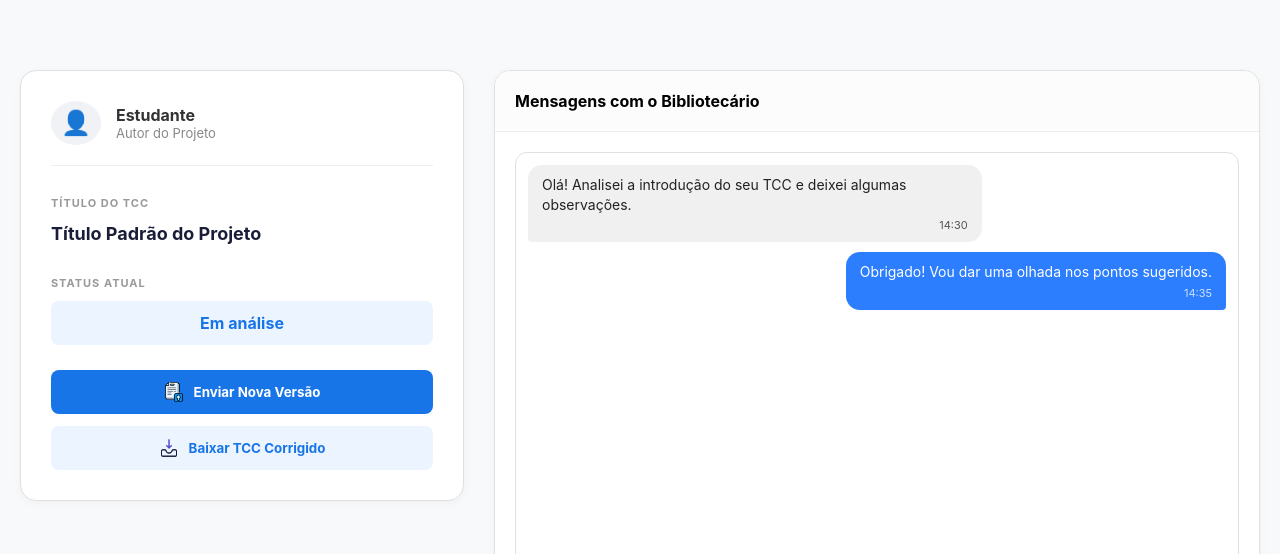
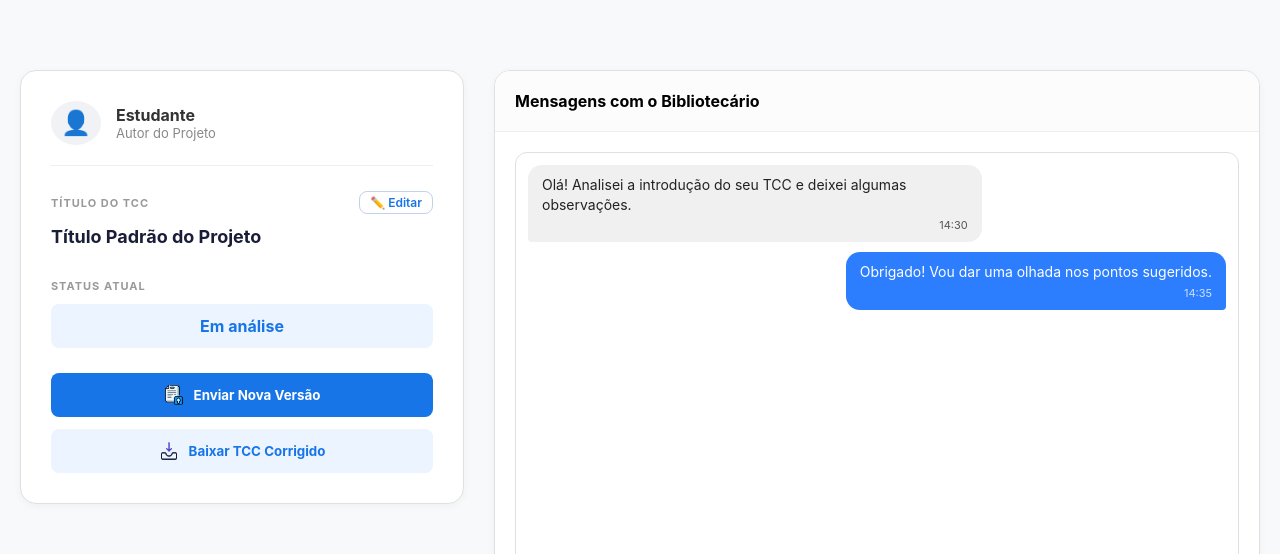
Before and after one commit to rebecasena98o/TCC-Web, a React (Vite) app: page /detalhes-tcc in a window 1280 px wide. Shown: the part 130-684 px from the top of the page. Built offline with nearby package versions, Linux system fonts and the light colour scheme.

Commit message:
fix/edit tcc and observations

```diff
--- a/src/pages/Aluno/HomeAluno.jsx
+++ b/src/pages/Aluno/HomeAluno.jsx
@@ -15,42 +15,51 @@ const HomeAluno = ({ user, setUser }) => {
   const [meusTccs, setMeusTccs] = useState([
     {
       id: 1,
-      titulo: "Análise de Sistemas de Informação na Gestão Empresarial",
-      status: "Ajustes Necessários",
+      titulo: 'Análise de Sistemas de Informação na Gestão Empresarial',
+      status: 'Ajustes Necessários',
       versao: 2,
-      data: "2026-04-28",
+      data: '2026-04-28',
       mensagens: 4,
-      statusClass: "status-alerta"
+      statusClass: 'status-alerta',
     },
     {
       id: 2,
-      titulo: "Impactos da Tecnologia na Educação Moderna",
-      status: "Em Correção",
+      titulo: 'Impactos da Tecnologia na Educação Moderna',
+      status: 'Em Correção',
       versao: 1,
-      data: "2026-04-28",
+      data: '2026-04-28',
       mensagens: 2,
-      statusClass: "status-progresso"
-    }
+      statusClass: 'status-progresso',
+    },
   ]);
 
-  const adicionarNovoTcc = (novoTitulo) => {
+  const adicionarNovoTcc = ({ tema, observacoes }) => {
     const novoTccObjeto = {
       id: Date.now(),
-      titulo: novoTitulo,
-      status: "Pendente",
+      titulo: tema,
+      status: 'Pendente',
       versao: 1,
       data: new Date().toISOString().split('T')[0],
       mensagens: 0,
-      statusClass: "status-pendente"
+      statusClass: 'status-pendente',
     };
 
-    setMeusTccs([novoTccObjeto, ...meusTccs]);
+    setMeusTccs((prev) => [novoTccObjeto, ...prev]);
+    setModalAberto(false);
+
+    // Navega direto para os detalhes do ticket recém-criado.
+    // Se houver observação, ela chegará como primeira mensagem do chat.
+    navigate('/detalhes-tcc', {
+      state: {
+        tccSelecionado: novoTccObjeto,
+        observacaoInicial: observacoes || null,
+      },
+    });
   };
 
   return (
     <div className="dashboard-wrapper">
       <Header user={user} setUser={setUser} />
-
 
       <main className="content-container" style={{ paddingTop: '110px' }}>
         <div className="content-header">
@@ -59,15 +68,13 @@ const HomeAluno = ({ user, setUser }) => {
             <p className="section-subtitle">Acompanhe o status das suas revisões</p>
           </div>
 
-
           <button className="btn-novo-tcc" onClick={() => setModalAberto(true)}>
             <span>+</span> Novo TCC
           </button>
         </div>
 
         <div className="tcc-grid">
-          {meusTccs.map(tcc => (
-
+          {meusTccs.map((tcc) => (
             <div
               key={tcc.id}
               className="tcc-card"
--- a/src/pages/Tickets/DetalhesTccAluno.jsx
+++ b/src/pages/Tickets/DetalhesTccAluno.jsx
@@ -9,44 +9,279 @@ import '../../Style/Librarian/StyleTccChat.css';
 import '../../Style/Librarian/StyleMessageList.css';
 import '../../Style/Librarian/StyleMessage.css';
 
+function EditarTicketModal({ tcc, onClose, onSalvar }) {
+  const [titulo, setTitulo] = useState(tcc.titulo);
+  const [arquivo, setArquivo] = useState(null);
+
+  function handleSalvar() {
+    if (!titulo.trim()) return;
+    onSalvar({ titulo: titulo.trim(), arquivo });
+  }
+
+  const overlayStyle = {
+    position: 'fixed',
+    inset: 0,
+    background: 'rgba(10, 29, 55, 0.5)',
+    display: 'flex',
+    alignItems: 'center',
+    justifyContent: 'center',
+    zIndex: 999,
+  };
+
+  const boxStyle = {
+    background: '#fff',
+    borderRadius: '16px',
+    width: '440px',
+    maxWidth: '95vw',
+    boxShadow: '0 8px 32px rgba(24,117,232,0.15)',
+    overflow: 'hidden',
+    fontFamily: 'Inter, sans-serif',
+  };
+
+  const headerStyle = {
+    background: '#F5F9FF',
+    borderBottom: '2px solid #C4D1EB',
+    padding: '18px 24px',
+    display: 'flex',
+    justifyContent: 'space-between',
+    alignItems: 'center',
+  };
+
+  const bodyStyle = {
+    padding: '20px 24px',
+    display: 'flex',
+    flexDirection: 'column',
+    gap: '16px',
+  };
+
+  const labelStyle = {
+    fontSize: '13px',
+    fontWeight: '600',
+    color: '#374151',
+    display: 'block',
+    marginBottom: '6px',
+  };
+
+  const inputStyle = {
+    width: '100%',
+    border: '1px solid #C4D1EB',
+    borderRadius: '20px',
+    padding: '10px 16px',
+    fontSize: '14px',
+    color: '#374151',
+    fontFamily: 'Inter, sans-serif',
+    outline: 'none',
+    boxSizing: 'border-box',
+  };
+
+  const footerStyle = {
+    display: 'flex',
+    justifyContent: 'flex-end',
+    gap: '10px',
+    padding: '16px 24px',
+    borderTop: '1px solid #e5e7eb',
+    background: '#F5F9FF',
+  };
+
+  return (
+    <div style={overlayStyle}>
+      <div style={boxStyle}>
+
+        <div style={headerStyle}>
+          <div>
+            <h2 style={{ fontSize: '16px', fontWeight: '700', color: '#0A1D37', margin: 0 }}>
+              Editar Ticket
+            </h2>
+            <p style={{ fontSize: '12px', color: '#1875E8', margin: '4px 0 0' }}>
+              Atualize os dados do seu TCC
+            </p>
+          </div>
+          <button
+            onClick={onClose}
+            style={{
+              background: '#e5e7eb',
+              border: 'none',
+              borderRadius: '50%',
+              width: '28px',
+              height: '28px',
+              cursor: 'pointer',
+              fontSize: '14px',
+              display: 'flex',
+              alignItems: 'center',
+              justifyContent: 'center',
+            }}
+          >
+            ✕
+          </button>
+        </div>
+
+        <div style={bodyStyle}>
+
+          <div>
+            <label style={labelStyle}>Título do TCC *</label>
+            <input
+              style={inputStyle}
+              type="text"
+              value={titulo}
+              onChange={(e) => setTitulo(e.target.value)}
+              placeholder="Digite o título do seu TCC"
+            />
+          </div>
+
+          <div>
+            <label style={labelStyle}>
+              Substituir arquivo{' '}
+              <span style={{ fontSize: '11px', color: '#6b7280', fontWeight: 400 }}>
+                (opcional)
+              </span>
+            </label>
+            <input
+              style={{ ...inputStyle, padding: '8px 16px', borderRadius: '12px' }}
+              type="file"
+              accept=".pdf,.doc,.docx"
+              onChange={(e) => setArquivo(e.target.files[0] || null)}
+            />
+            {arquivo && (
+              <p style={{ fontSize: '12px', color: '#1875E8', marginTop: '6px' }}>
+                📎 {arquivo.name}
+              </p>
+            )}
+          </div>
+
+        </div>
+
+        <div style={footerStyle}>
+          <button
+            onClick={onClose}
+            style={{
+              background: '#fff',
+              border: '1px solid #C4D1EB',
+              borderRadius: '20px',
+              padding: '8px 20px',
+              fontWeight: '600',
+              fontSize: '14px',
+              cursor: 'pointer',
+              fontFamily: 'Inter, sans-serif',
+            }}
+          >
+            Cancelar
+          </button>
+          <button
+            onClick={handleSalvar}
+            disabled={!titulo.trim()}
+            style={{
+              background: titulo.trim() ? '#1875E8' : '#9ca3af',
+              color: '#fff',
+              border: 'none',
+              borderRadius: '20px',
+              padding: '8px 22px',
+              fontWeight: '700',
+              fontSize: '14px',
+              cursor: titulo.trim() ? 'pointer' : 'not-allowed',
+              fontFamily: 'Inter, sans-serif',
+            }}
+          >
+            Salvar Alterações
+          </button>
+        </div>
+
+      </div>
+    </div>
+  );
+}
+
+// ─── Tela principal ───────────────────────────────────────────────────────────
 const DetalhesTccAluno = ({ user }) => {
   const location = useLocation();
 
-  const tcc = location.state?.tccSelecionado || {
-    titulo: "Título Padrão do Projeto",
-    status: "Em análise",
-    aluno: user?.email?.split('@')[0] || "Estudante",
-    statusClass: "status-progresso"
+  const tccInicial = location.state?.tccSelecionado || {
+    titulo: 'Título Padrão do Projeto',
+    status: 'Em análise',
+    aluno: user?.email?.split('@')[0] || 'Estudante',
+    statusClass: 'status-progresso',
   };
 
+  // Observação enviada no momento de criação do ticket vira primeira mensagem
+  const observacaoInicial = location.state?.observacaoInicial || null;
 
-  const [historicoMensagens, setHistoricoMensagens] = useState([
-    { text: "Olá! Analisei a introdução do seu TCC e deixei algumas observações.", fromMe: false, time: "14:30" },
-    { text: "Obrigado! Vou dar uma olhada nos pontos sugeridos.", fromMe: true, time: "14:35" }
-  ]);
+  const mensagensIniciais = [
+    ...(observacaoInicial
+      ? [{
+          text: observacaoInicial,
+          fromMe: true,
+          time: new Date().toLocaleTimeString('pt-BR', { hour: '2-digit', minute: '2-digit' }),
+        }]
+      : []),
+    {
+      text: 'Olá! Analisei a introdução do seu TCC e deixei algumas observações.',
+      fromMe: false,
+      time: '14:30',
+    },
+    { text: 'Obrigado! Vou dar uma olhada nos pontos sugeridos.', fromMe: true, time: '14:35' },
+  ];
 
+  const [tcc, setTcc] = useState(tccInicial);
+  const [historicoMensagens, setHistoricoMensagens] = useState(mensagensIniciais);
+  const [editarAberto, setEditarAberto] = useState(false);
+  const [toast, setToast] = useState(null);
+
+  function exibirToast(mensagem, tipo = 'sucesso') {
+    setToast({ mensagem, tipo });
+    setTimeout(() => setToast(null), 3000);
+  }
 
   const handleEnviarMensagemAluno = (textoDigitado) => {
-    const horaAtual = new Date().toLocaleTimeString('pt-BR', { hour: '2-digit', minute: '2-digit' });
+    const horaAtual = new Date().toLocaleTimeString('pt-BR', {
+      hour: '2-digit',
+      minute: '2-digit',
+    });
+    setHistoricoMensagens((prev) => [
+      ...prev,
+      { text: textoDigitado, fromMe: true, time: horaAtual },
+    ]);
+  };
 
-    const novaMensagem = {
-      text: textoDigitado,
-      fromMe: true,
-      time: horaAtual
-    };
+  function handleSalvarEdicao({ titulo, arquivo }) {
+    // TODO: enviar para o backend
+    console.log('Atualizando ticket:', { titulo, arquivo: arquivo?.name });
 
-    setHistoricoMensagens([...historicoMensagens, novaMensagem]);
+    setTcc((prev) => ({ ...prev, titulo }));
+    setEditarAberto(false);
+    exibirToast('Ticket atualizado com sucesso!');
+  }
+
+  const toastStyle = {
+    position: 'fixed',
+    top: '24px',
+    left: '50%',
+    transform: 'translateX(-50%)',
+    color: '#fff',
+    padding: '12px 24px',
+    borderRadius: '8px',
+    fontSize: '14px',
+    fontWeight: '500',
+    fontFamily: 'Inter, sans-serif',
+    boxShadow: '0 4px 16px rgba(0,0,0,0.2)',
+    zIndex: 9999,
+    whiteSpace: 'nowrap',
+    backgroundColor: toast?.tipo === 'erro' ? '#b11e11' : '#16a34a',
   };
 
   return (
     <div className="dashboard-wrapper">
+
+      {toast && (
+        <div style={toastStyle}>
+          {toast.tipo === 'erro' ? '✕' : '✓'} {toast.mensagem}
+        </div>
+      )}
+
       <Header user={user} />
-
 
       <main className="ticket-container" style={{ paddingTop: '110px' }}>
 
+        <aside className="ticket-sidebar">
 
-        <aside className="ticket-sidebar">
           <div className="info-card-aluno">
             <div className="user-avatar-placeholder">👤</div>
             <div>
@@ -56,12 +291,33 @@ const DetalhesTccAluno = ({ user }) => {
           </div>
 
           <div className="tcc-detail-box">
-            <label> Título do TCC </label>
-            <h3> {tcc.titulo} </h3>
+            <div style={{ display: 'flex', alignItems: 'center', justifyContent: 'space-between' }}>
+              <label>Título do TCC</label>
+              {tcc.status !== 'Aprovado' && (
+                <button
+                  onClick={() => setEditarAberto(true)}
+                  title="Editar ticket"
+                  style={{
+                    background: 'none',
+                    border: '1px solid #C4D1EB',
+                    borderRadius: '8px',
+                    padding: '3px 10px',
+                    fontSize: '12px',
+                    color: '#1875E8',
+                    cursor: 'pointer',
+                    fontFamily: 'Inter, sans-serif',
+                    fontWeight: '600',
+                  }}
+                >
+                  ✏️ Editar
+                </button>
+              )}
+            </div>
+            <h3>{tcc.titulo}</h3>
           </div>
 
           <div className="status-container-ticket">
-            <label> Status Atual </label>
+            <label>Status Atual</label>
             <div className={`status-badge-grande ${tcc.statusClass}`}>
               {tcc.status}
             </div>
@@ -78,8 +334,8 @@ const DetalhesTccAluno = ({ user }) => {
               Baixar TCC Corrigido
             </button>
           </div>
+
         </aside>
-
 
         <section className="chat-section">
           <div className="chat-header">
@@ -95,6 +351,15 @@ const DetalhesTccAluno = ({ user }) => {
         </section>
 
       </main>
+
+      {editarAberto && (
+        <EditarTicketModal
+          tcc={tcc}
+          onClose={() => setEditarAberto(false)}
+          onSalvar={handleSalvarEdicao}
+        />
+      )}
+
     </div>
   );
 };
--- a/src/pages/Tickets/NovoTicketModal.jsx
+++ b/src/pages/Tickets/NovoTicketModal.jsx
@@ -2,49 +2,51 @@ import React, { useState } from 'react';
 import { FaBook, FaGraduationCap, FaCommentAlt, FaPaperclip, FaTimes } from 'react-icons/fa';
 import '../../Style/Ticket/StyleTicket.css';
 
-const NovoTicketModal = ({ isOpen, onClose, user, onAddTicket}) => {
+const NovoTicketModal = ({ isOpen, onClose, user, onAddTicket }) => {
 
   const [tema, setTema] = useState('');
   const [observacoes, setObservacoes] = useState('');
   const [arquivo, setArquivo] = useState(null);
+  const [toast, setToast] = useState(null);
 
   if (!isOpen) return null;
 
-  const cursoUsuario = user?.course || user?.curso || "Curso Não Identificado";
+  const cursoUsuario = user?.course || user?.curso || 'Curso Não Identificado';
 
+  function exibirToast(mensagem, tipo = 'erro') {
+    setToast({ mensagem, tipo });
+    setTimeout(() => setToast(null), 3500);
+  }
 
   const handleFileChange = (e) => {
     const file = e.target.files[0];
-    if (file) {
-      setArquivo(file);
-    }
+    if (file) setArquivo(file);
   };
 
   const handleSubmeterTicket = (e) => {
     e.preventDefault();
 
-
     if (!tema.trim() || !arquivo) {
-      alert("Por favor, preencha o tema e anexe o arquivo do seu TCC!");
+      exibirToast('Por favor, preencha o tema e anexe o arquivo do seu TCC!');
       return;
     }
 
-    // Estrutura do payload simulando o envio para o backend
     const novoTicketPayload = {
       aluno: user?.name || user?.email,
       curso: cursoUsuario,
       title: tema,
       description: observacoes,
       file: arquivo.name,
-      sentDate: new Date().toISOString().split('T')[0], // Data atual formato YYYY-MM-DD
-      status: 'PENDENTE'
+      sentDate: new Date().toISOString().split('T')[0],
+      status: 'PENDENTE',
     };
 
-    console.log("Enviando Novo Ticket para a Fila do Bibliotecário:", novoTicketPayload);
-    alert("Ticket aberto com sucesso! Seu TCC foi enviado para a fila de avaliação.");
+    console.log('Enviando Novo Ticket para a Fila do Bibliotecário:', novoTicketPayload);
 
     if (typeof onAddTicket === 'function') {
-      onAddTicket(tema);
+      // Passa tema e observações para o pai poder incluir a observação
+      // como primeira mensagem do chat ao navegar para DetalhesTccAluno
+      onAddTicket({ tema, observacoes: observacoes.trim() });
     }
 
     setTema('');
@@ -53,9 +55,28 @@ const NovoTicketModal = ({ isOpen, onClose, user, onAddTicket}) => {
     onClose();
   };
 
+  const toastStyle = {
+    position: 'absolute',
+    top: '16px',
+    left: '50%',
+    transform: 'translateX(-50%)',
+    backgroundColor: '#b11e11',
+    color: '#ffffff',
+    padding: '10px 20px',
+    borderRadius: '8px',
+    fontSize: '13px',
+    fontWeight: '500',
+    fontFamily: 'Inter, sans-serif',
+    zIndex: 99,
+    whiteSpace: 'nowrap',
+    boxShadow: '0 4px 12px rgba(177,30,17,0.3)',
+  };
+
   return (
     <div className="modal-overlay">
-      <div className="modal-card">
+      <div className="modal-card" style={{ position: 'relative' }}>
+
+        {toast && <div style={toastStyle}>✕ {toast.mensagem}</div>}
 
         <button type="button" className="btn-modal-close" onClick={onClose}>
           <FaTimes />
@@ -67,7 +88,6 @@ const NovoTicketModal = ({ isOpen, onClose, user, onAddTicket}) => {
         </div>
 
         <form onSubmit={handleSubmeterTicket} className="modal-form">
-
 
           <div className="modal-form-group">
             <label htmlFor="tema">Nome do TCC / Tema *</label>
@@ -98,21 +118,24 @@ const NovoTicketModal = ({ isOpen, onClose, user, onAddTicket}) => {
             </div>
           </div>
 
-
           <div className="modal-form-group">
-            <label htmlFor="observacoes">Observações (Opcional)</label>
+            <label htmlFor="observacoes">
+              Observações{' '}
+              <span style={{ fontSize: '11px', color: '#6b7280', fontWeight: 400 }}>
+                (será enviada como primeira mensagem ao bibliotecário)
+              </span>
+            </label>
             <div className="modal-input-wrapper text-area-wrapper">
               <FaCommentAlt className="input-icon textarea-icon" />
               <textarea
                 id="observacoes"
                 value={observacoes}
                 onChange={(e) => setObservacoes(e.target.value)}
-                placeholder="Insira notas adicionais sobre a versão do arquivo, se necessário..."
+                placeholder="Descreva pontos de atenção, versão do arquivo ou dúvidas para o bibliotecário..."
                 rows="3"
               />
             </div>
           </div>
-
 
           <div className="file-upload-container">
             <input
@@ -122,8 +145,12 @@ const NovoTicketModal = ({ isOpen, onClose, user, onAddTicket}) => {
               onChange={handleFileChange}
               style={{ display: 'none' }}
             />
-            <label htmlFor="file-tcc-upload" className={`btn-upload-trigger ${arquivo ? 'file-attached' : ''}`}>
-              <FaPaperclip /> {arquivo ? 'Alterar Arquivo Anexado' : 'Anexar TCC (Obrigatório) *'}
+            <label
+              htmlFor="file-tcc-upload"
+              className={`btn-upload-trigger ${arquivo ? 'file-attached' : ''}`}
+            >
+              <FaPaperclip />{' '}
+              {arquivo ? 'Alterar Arquivo Anexado' : 'Anexar TCC (Obrigatório) *'}
             </label>
 
             {arquivo && (
@@ -138,7 +165,6 @@ const NovoTicketModal = ({ isOpen, onClose, user, onAddTicket}) => {
               Cancelar
             </button>
 
-
             <button
               type="submit"
               className="btn-modal-submit"
@@ -149,7 +175,6 @@ const NovoTicketModal = ({ isOpen, onClose, user, onAddTicket}) => {
           </div>
 
         </form>
-
       </div>
     </div>
   );
```
